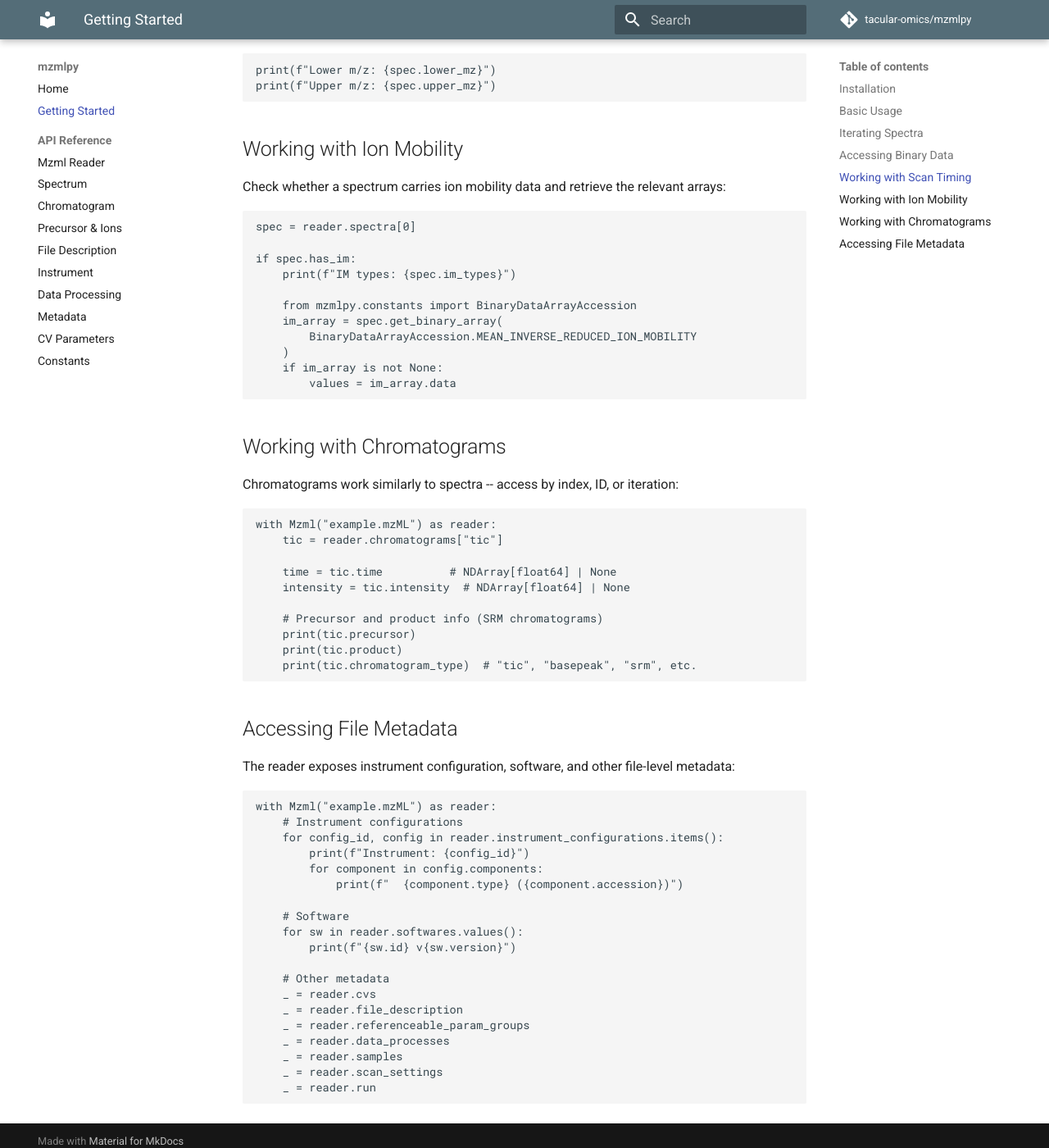
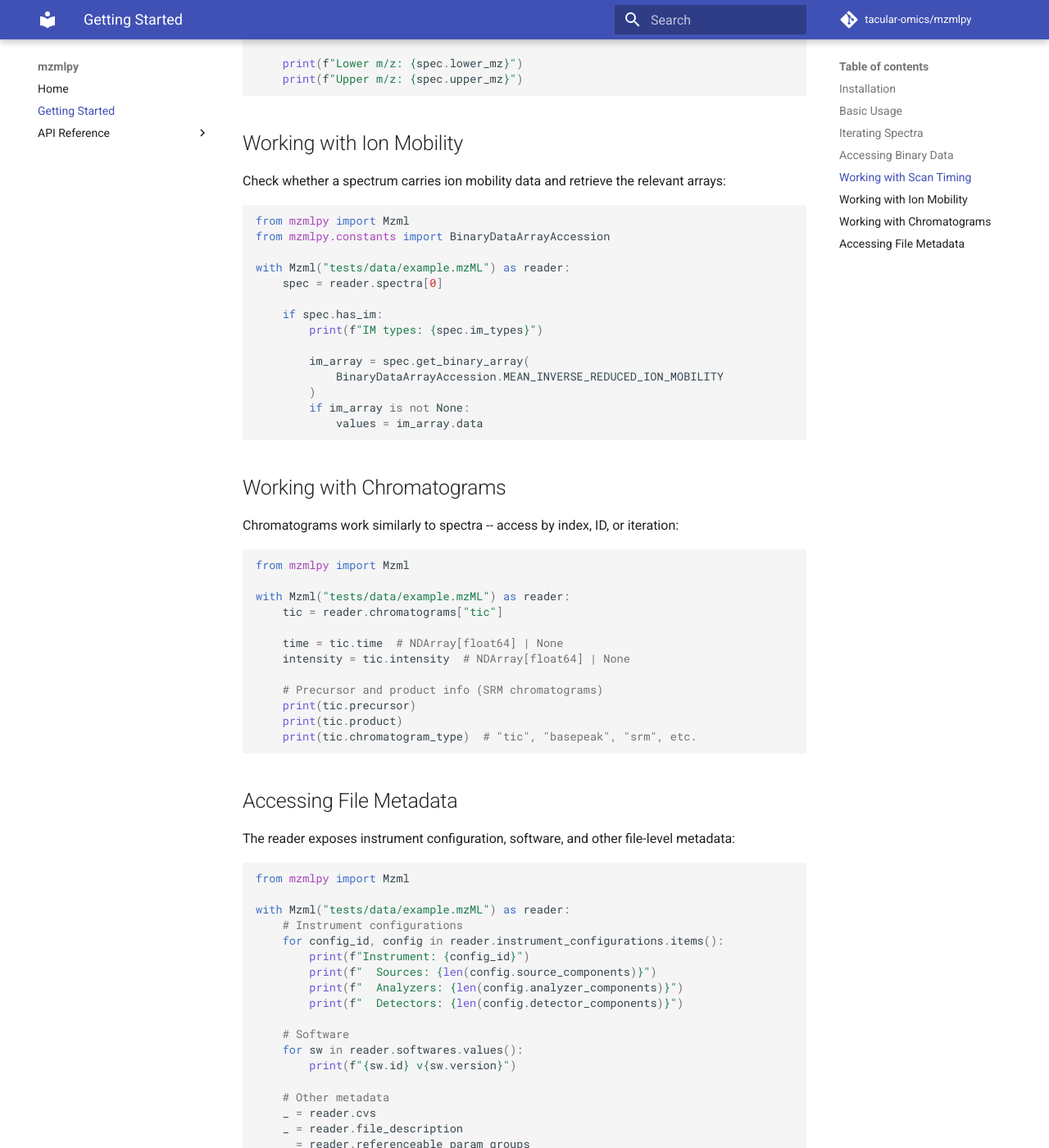
Before and after one commit to tacular-omics/mzmlpy, an MkDocs documentation site: the page built from docs/getting-started.md, in a window 1280 px wide and 1400 px high, scrolled down 2136 px. Shown: the whole window at 82% size. Built offline with MkDocs 1.6.1 and Material for MkDocs 9.7.7, drawn with Linux system fonts in a browser that asks for light colours; comment, search, counter and statistics services are not loaded; some of the changed text lies outside the part shown.

Commit message:
Add documentation for Spectrum and Chromatogram lookups, update getting started guide, and enhance testing
- Created a new documentation file for SpectrumLookup and ChromatogramLookup in `docs/api/lookup.md`.
- Updated `docs/getting-started.md` to use a specific example mzML file and improved code examples for clarity.
- Modified the `justfile` to serve documentation on port 8001.
- Updated `mkdocs.yml` to include the new lookup documentation in the navigation.
- Added `pytest-examples` to `pyproject.toml` for enhanced testing capabilities.
- Refactored `__init__.py` to export SpectrumLookup and ChromatogramLookup.
- Improved docstrings in `spectra.py` for better clarity on class purposes.
- Added a new test file `tests/test_docs.py` to validate examples in the documentation.

````diff
--- a/docs/getting-started.md
+++ b/docs/getting-started.md
@@ -21,7 +21,7 @@
 ```python
 from mzmlpy import Mzml
 
-with Mzml("path/to/file.mzML") as reader:
+with Mzml("tests/data/example.mzML") as reader:
     print(f"File ID: {reader.id}")
     print(f"mzML version: {reader.version}")
 ```
@@ -33,7 +33,9 @@
 The `reader.spectra` property returns a lookup object that supports iteration, integer indexing, slicing, and string ID lookup:
 
 ```python
-with Mzml("example.mzML.gz") as reader:
+from mzmlpy import Mzml
+
+with Mzml("tests/data/example.mzML") as reader:
     # Iterate all spectra
     for spectrum in reader.spectra:
         print(f"Scan {spectrum.id} (MS{spectrum.ms_level}) - TIC: {spectrum.TIC}")
@@ -56,28 +58,24 @@
 Spectra expose `mz` and `intensity` as convenience properties. Access is lazy -- the binary data is decoded on every call, so save the result to a local variable when you need it more than once:
 
 ```python
-spec = reader.spectra[0]
-
-mz = spec.mz            # NDArray[float64] | None
-intensity = spec.intensity  # NDArray[float64] | None
-charge = spec.charge     # NDArray[float64] | None
-```
-
-For less common array types, use `get_binary_array` with a CV accession:
-
-```python
+from mzmlpy import Mzml
 from mzmlpy import constants as c
 
-barr = spec.get_binary_array(c.BinaryDataArrayAccession.RAW_ION_MOBILITY)
-if barr is not None:
-    values = barr.data
-```
+with Mzml("tests/data/example.mzML") as reader:
+    spec = reader.spectra[0]
 
-You can also iterate all binary arrays on a spectrum:
+    mz = spec.mz  # NDArray[float64] | None
+    intensity = spec.intensity  # NDArray[float64] | None
+    charge = spec.charge  # NDArray[float64] | None
 
-```python
-for ba in spec.binary_arrays:
-    print(ba.binary_array_type, ba.compression, ba.encoding)
+    # For less common array types, use get_binary_array with a CV accession
+    barr = spec.get_binary_array(c.BinaryDataArrayAccession.RAW_ION_MOBILITY)
+    if barr is not None:
+        values = barr.data
+
+    # Iterate all binary arrays on a spectrum
+    for ba in spec.binary_arrays:
+        print(ba.binary_array_type, ba.compression, ba.encoding)
 ```
 
 ## Working with Scan Timing
@@ -85,23 +83,22 @@
 Retention time and ion injection time are accessible as `timedelta` objects through the spectrum, which delegates to the first scan:
 
 ```python
-spec = reader.spectra[0]
+from mzmlpy import Mzml
 
-if spec.scan_start_time is not None:
-    rt_seconds = spec.scan_start_time.total_seconds()
-    rt_minutes = rt_seconds / 60
-    print(f"RT: {rt_minutes:.4f} min")
+with Mzml("tests/data/example.mzML") as reader:
+    spec = reader.spectra[0]
 
-if spec.ion_injection_time is not None:
-    iit_ms = spec.ion_injection_time.total_seconds() * 1000
-    print(f"Ion injection time: {iit_ms:.2f} ms")
-```
+    if spec.scan_start_time is not None:
+        rt_seconds = spec.scan_start_time.total_seconds()
+        rt_minutes = rt_seconds / 60
+        print(f"RT: {rt_minutes:.4f} min")
 
-You can also access the scan window bounds:
+    if spec.ion_injection_time is not None:
+        iit_ms = spec.ion_injection_time.total_seconds() * 1000
+        print(f"Ion injection time: {iit_ms:.2f} ms")
 
-```python
-print(f"Lower m/z: {spec.lower_mz}")
-print(f"Upper m/z: {spec.upper_mz}")
+    print(f"Lower m/z: {spec.lower_mz}")
+    print(f"Upper m/z: {spec.upper_mz}")
 ```
 
 ## Working with Ion Mobility
@@ -109,17 +106,20 @@
 Check whether a spectrum carries ion mobility data and retrieve the relevant arrays:
 
 ```python
-spec = reader.spectra[0]
+from mzmlpy import Mzml
+from mzmlpy.constants import BinaryDataArrayAccession
 
-if spec.has_im:
-    print(f"IM types: {spec.im_types}")
+with Mzml("tests/data/example.mzML") as reader:
+    spec = reader.spectra[0]
 
-    from mzmlpy.constants import BinaryDataArrayAccession
-    im_array = spec.get_binary_array(
-        BinaryDataArrayAccession.MEAN_INVERSE_REDUCED_ION_MOBILITY
-    )
-    if im_array is not None:
-        values = im_array.data
+    if spec.has_im:
+        print(f"IM types: {spec.im_types}")
+
+        im_array = spec.get_binary_array(
+            BinaryDataArrayAccession.MEAN_INVERSE_REDUCED_ION_MOBILITY
+        )
+        if im_array is not None:
+            values = im_array.data
 ```
 
 ## Working with Chromatograms
@@ -127,10 +127,12 @@
 Chromatograms work similarly to spectra -- access by index, ID, or iteration:
 
 ```python
-with Mzml("example.mzML") as reader:
+from mzmlpy import Mzml
+
+with Mzml("tests/data/example.mzML") as reader:
     tic = reader.chromatograms["tic"]
 
-    time = tic.time          # NDArray[float64] | None
+    time = tic.time  # NDArray[float64] | None
     intensity = tic.intensity  # NDArray[float64] | None
 
     # Precursor and product info (SRM chromatograms)
@@ -144,12 +146,15 @@
 The reader exposes instrument configuration, software, and other file-level metadata:
 
 ```python
-with Mzml("example.mzML") as reader:
+from mzmlpy import Mzml
+
+with Mzml("tests/data/example.mzML") as reader:
     # Instrument configurations
     for config_id, config in reader.instrument_configurations.items():
         print(f"Instrument: {config_id}")
-        for component in config.components:
-            print(f"  {component.type} ({component.accession})")
+        print(f"  Sources: {len(config.source_components)}")
+        print(f"  Analyzers: {len(config.analyzer_components)}")
+        print(f"  Detectors: {len(config.detector_components)}")
 
     # Software
     for sw in reader.softwares.values():
--- a/mkdocs.yml
+++ b/mkdocs.yml
@@ -4,14 +4,12 @@
 repo_name: tacular-omics/mzmlpy
 theme:
   name: material
-  features:
-    - navigation.sections
-    - navigation.top
-    - search.highlight
-  palette:
-    - scheme: default
-      primary: blue grey
-      accent: teal
+
+markdown_extensions:
+  - pymdownx.highlight:
+      anchor_linenums: true
+  - pymdownx.superfences
+  - pymdownx.inlinehilite
 
 plugins:
   - search
@@ -38,6 +36,7 @@
     - Mzml Reader: api/mzml.md
     - Spectrum: api/spectrum.md
     - Chromatogram: api/chromatogram.md
+    - Lookup: api/lookup.md
     - Precursor & Ions: api/precursor.md
     - File Description: api/file-description.md
     - Instrument: api/instrument.md
--- a/pyproject.toml
+++ b/pyproject.toml
@@ -33,11 +33,12 @@
 package = true
 dev-dependencies = [
     "pytest>=8.0.0",
+    "pytest-cov>=6.0.0",
+    "pytest-examples>=0.0.14",
     "ruff>=0.3.0",
     "ty>=0.0.11",
     "pyupgrade>=3.15.0",
     "zstd>=1.5.5",
-    "pytest-cov>=6.0.0",
     "mkdocs>=1.6.0",
     "mkdocs-material>=9.5.0",
     "mkdocstrings[python]>=0.27.0",
@@ -45,6 +46,7 @@
 
 [project.optional-dependencies]
 numpress = ["pynumpress>=0.0.4"]
+zstd = ["zstd>=1.5.5"]
 
 [tool.ruff]
 target-version = "py312"
--- a/src/mzmlpy/__init__.py
+++ b/src/mzmlpy/__init__.py
@@ -23,6 +23,7 @@
     Target,
     UserParam,
 )
+from .lookup import ChromatogramLookup, SpectrumLookup
 from .run import Mzml
 from .spectra import (
     Activation,
@@ -40,6 +41,8 @@
 __all__ = [
     "__version__",
     "Mzml",
+    "SpectrumLookup",
+    "ChromatogramLookup",
     "DataProcessing",
     "ProcessingMethod",
     "FileDescription",
````
Also changed, not shown: other parts of docs/getting-started.md (+1 -1 lines), README.md (+22 -188 lines), docs/api/lookup.md (added, +5 -0 lines), 4 other files.
